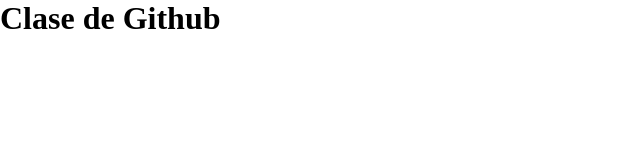
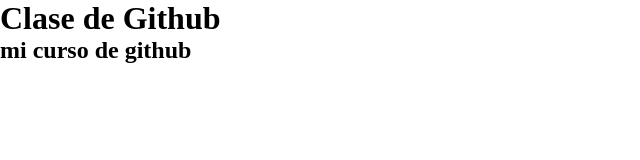
Before and after one commit to davidperez95/desarrolloWeb-CoderHouse, a plain HTML site: page index.html in a window 1280 px wide. Shown: the whole page, without its empty margins (0-640 px from the left). Drawn offline with Linux system fonts and the light colour scheme.

Commit message:
modifico mis archivos desde la primera version

```diff
--- a/index.html
+++ b/index.html
@@ -11,5 +11,7 @@
 
     <h1>Clase de Github</h1>
 
+    <h2>mi curso de github</h2>
+
 </body>
 </html>
```
